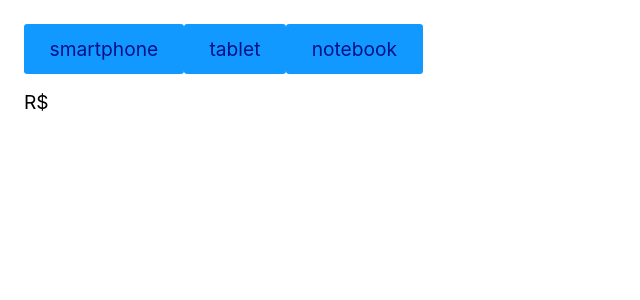
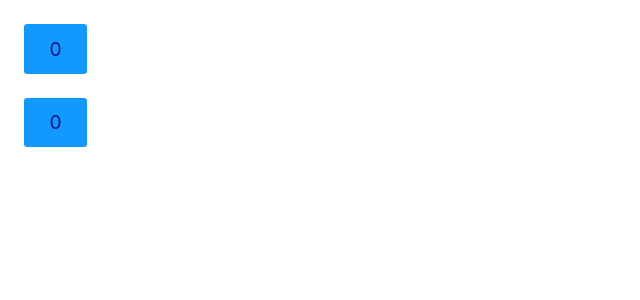
Before and after one commit to Bruends/EstudosDiarios, a React (Create React App) app in the folder ReactParaIniciantes/meu-app/: page / in a window 1280 px wide. Shown: the top 300 px of the page, without its empty margins (0-640 px from the left). Built offline with nearby package versions, Linux system fonts and the light colour scheme.

Commit message:
React: useEffect Hook

```diff
--- a/ReactParaIniciantes/meu-app/src/App.js
+++ b/ReactParaIniciantes/meu-app/src/App.js
@@ -1,11 +1,12 @@
 import React from 'react'
 import ExercicioSetState from './SetStateHook/ExercicioSetState'
+import EffectHook from './useEffectHook/App'
 
 const App = () => {
 
   return (
     <>
-      <ExercicioSetState />
+      <EffectHook />
     </>
   )
 }
--- a/ReactParaIniciantes/meu-app/src/SetStateHook/App.js
+++ b/ReactParaIniciantes/meu-app/src/SetStateHook/App.js
@@ -3,6 +3,7 @@ import React from 'react'
 const App = () => {
   // useState Hook
   const [ativo, setAtivo] = React.useState(false)
+
   const [dados, setDados] = React.useState({nome: 'Bruno', idade: 24})
   const [clickCounter, setClickCounter] = React.useState(0)
 
--- /dev/null
+++ b/ReactParaIniciantes/meu-app/src/useEffectHook/App.js
@@ -0,0 +1,29 @@
+import React from 'react'
+
+const App = () => {
+  const [contar, setContar] = React.useState(0)
+  const [outro, setOutro] = React.useState(0)
+
+  //setEffect
+  // executao apenas uma vez
+  React.useEffect(() => {
+    console.log('executou')
+  }, [])
+
+  //executado apenas quando o state outro mudar
+  React.useEffect(()=> {
+    console.clear()
+    console.log('contador ' + contar)
+  }, [contar])
+
+  return (
+    <div>
+      <button onClick={()=> {setContar(contar+1)}}>{contar}</button>
+      <br />
+      <br />
+      <button onClick={()=> {setOutro(outro+1)}}>{outro}</button>
+    </div>
+  )
+}
+
+export default App
```
Also changed, not shown: ReactParaIniciantes/meu-app/notesReactHooks.js (added, +19 -0 lines).
